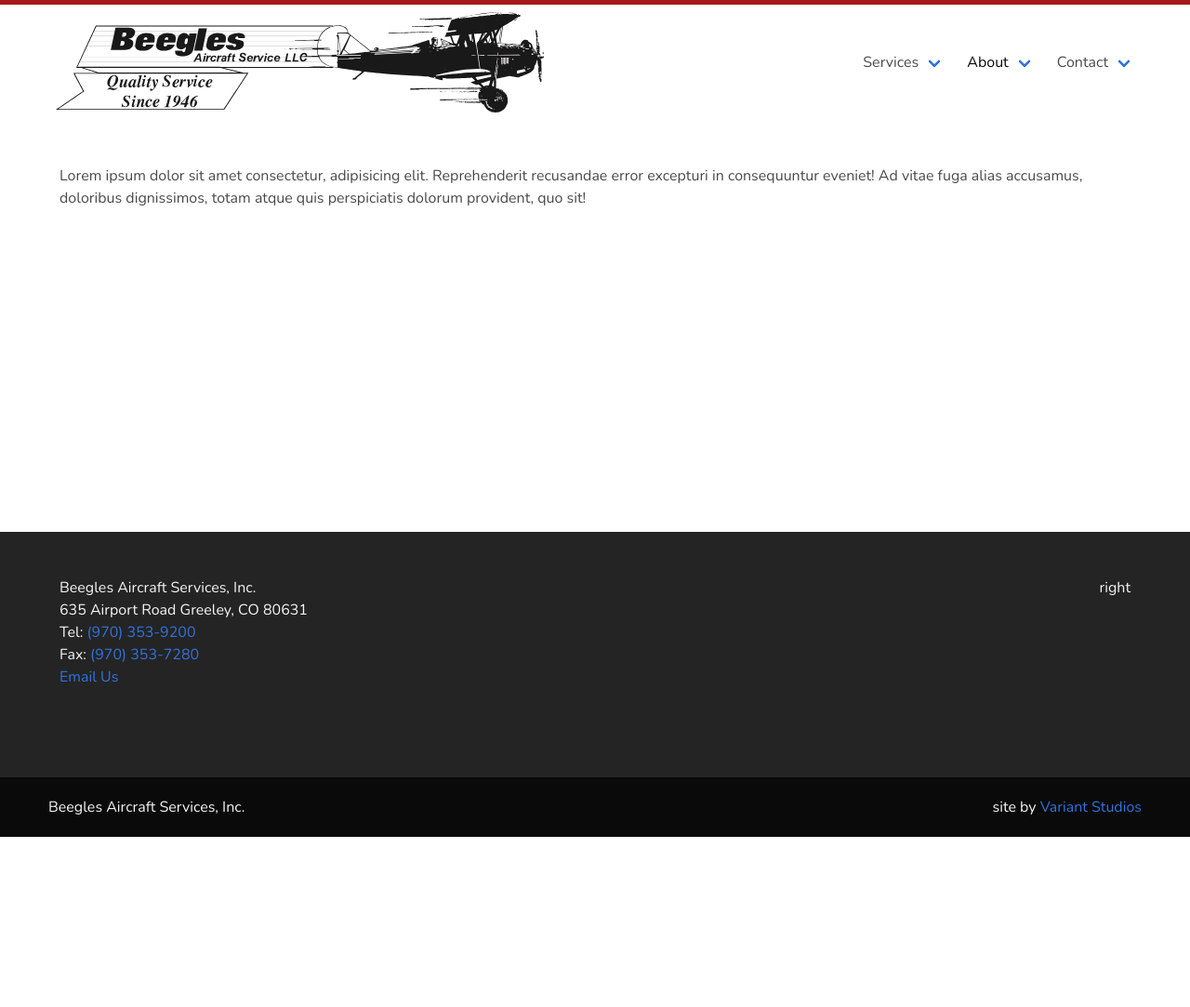
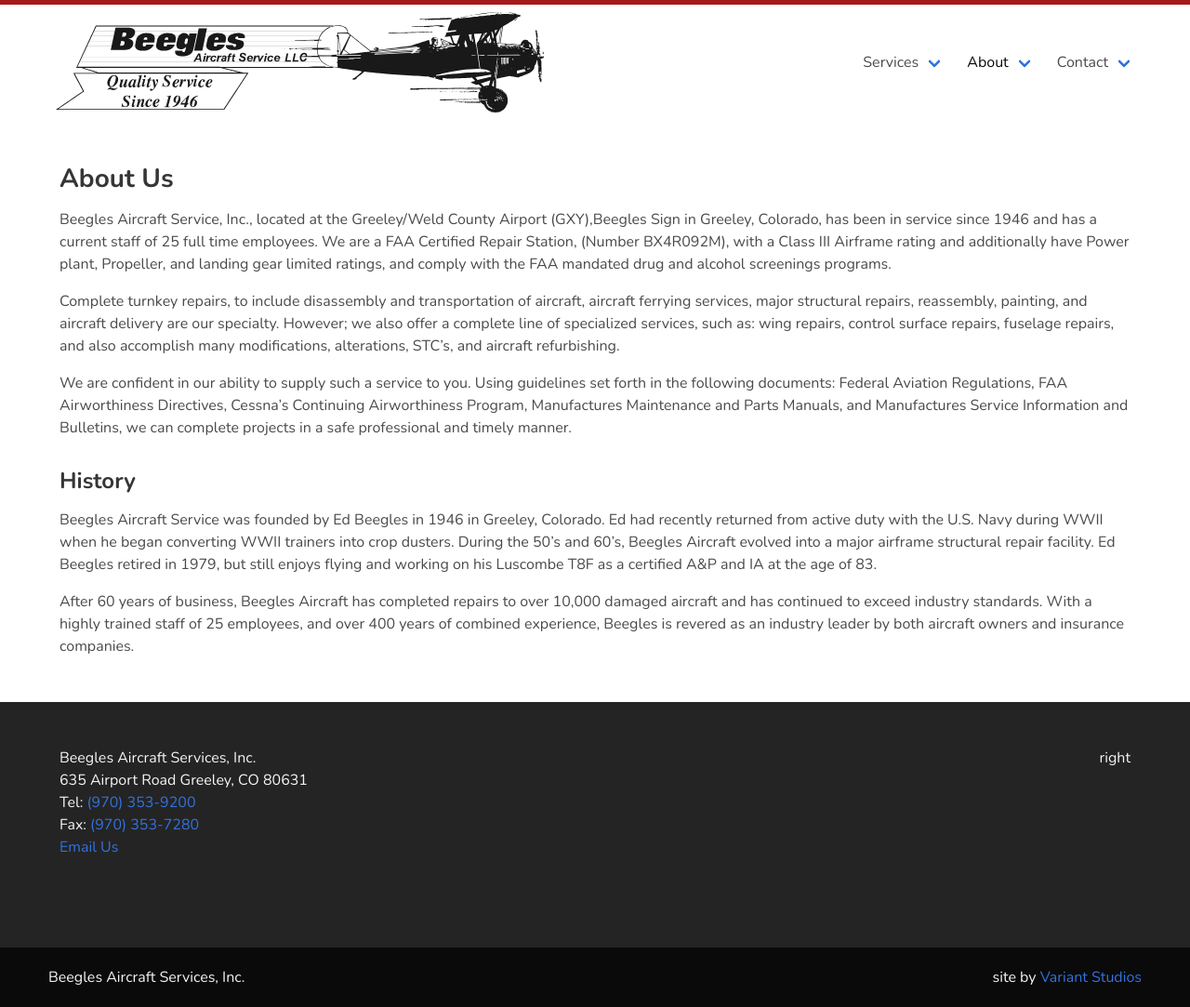
Before and after one commit to variantstudios/beeglesaircraft.com, a Jekyll site: the page built from _custom_pages/about.md, in a window 1280 px wide. Shown: the whole page at 93% size. Built offline with Jekyll 4.4.1, drawn with Linux system fonts in a browser that asks for light colours; cached includes are drawn as plain includes; nearby versions of some CDN libraries; before the commit the page ends 900 px from its top, so only the background shows below that.

Commit message:
Updated '_custom_pages/about.md' via CloudCannon

```diff
--- a/_custom_pages/about.md
+++ b/_custom_pages/about.md
@@ -6,4 +6,16 @@
 layout: page
 ---
 
-Lorem ipsum dolor sit amet consectetur, adipisicing elit. Reprehenderit recusandae error excepturi in consequuntur eveniet! Ad vitae fuga alias accusamus, doloribus dignissimos, totam atque quis perspiciatis dolorum provident, quo sit!
+## About Us
+
+Beegles Aircraft Service, Inc., located at the Greeley/Weld County Airport (GXY),Beegles Sign in Greeley, Colorado, has been in service since 1946 and has a current staff of 25 full time employees. We are a FAA Certified Repair Station, (Number BX4R092M), with a Class III Airframe rating and additionally have Power plant, Propeller, and landing gear limited ratings, and comply with the FAA mandated drug and alcohol screenings programs.
+
+Complete turnkey repairs, to include disassembly and transportation of aircraft, aircraft ferrying services, major structural repairs, reassembly, painting, and aircraft delivery are our specialty. However; we also offer a complete line of specialized services, such as: wing repairs, control surface repairs, fuselage repairs, and also accomplish many modifications, alterations, STC's, and aircraft refurbishing.&nbsp;
+
+We are confident in our ability to supply such a service to you. Using guidelines set forth in the following documents: Federal Aviation Regulations, FAA Airworthiness Directives, Cessna's Continuing Airworthiness Program, Manufactures Maintenance and Parts Manuals, and Manufactures Service Information and Bulletins, we can complete projects in a safe professional and timely manner.
+
+### History
+
+Beegles Aircraft Service was founded by Ed Beegles in 1946 in Greeley, Colorado. Ed had recently returned from active duty with the U.S. Navy during WWII when he began converting WWII trainers into crop dusters. During the 50’s and 60’s, Beegles Aircraft evolved into a major airframe structural repair facility. Ed Beegles retired in 1979, but still enjoys flying and working on his Luscombe T8F as a certified A&P and IA at the age of 83.
+
+After 60 years of business, Beegles Aircraft has completed repairs to over 10,000 damaged aircraft and has continued to exceed industry standards. With a highly trained staff of 25 employees, and over 400 years of combined experience, Beegles is revered as an industry leader by both aircraft owners and insurance companies.
```
